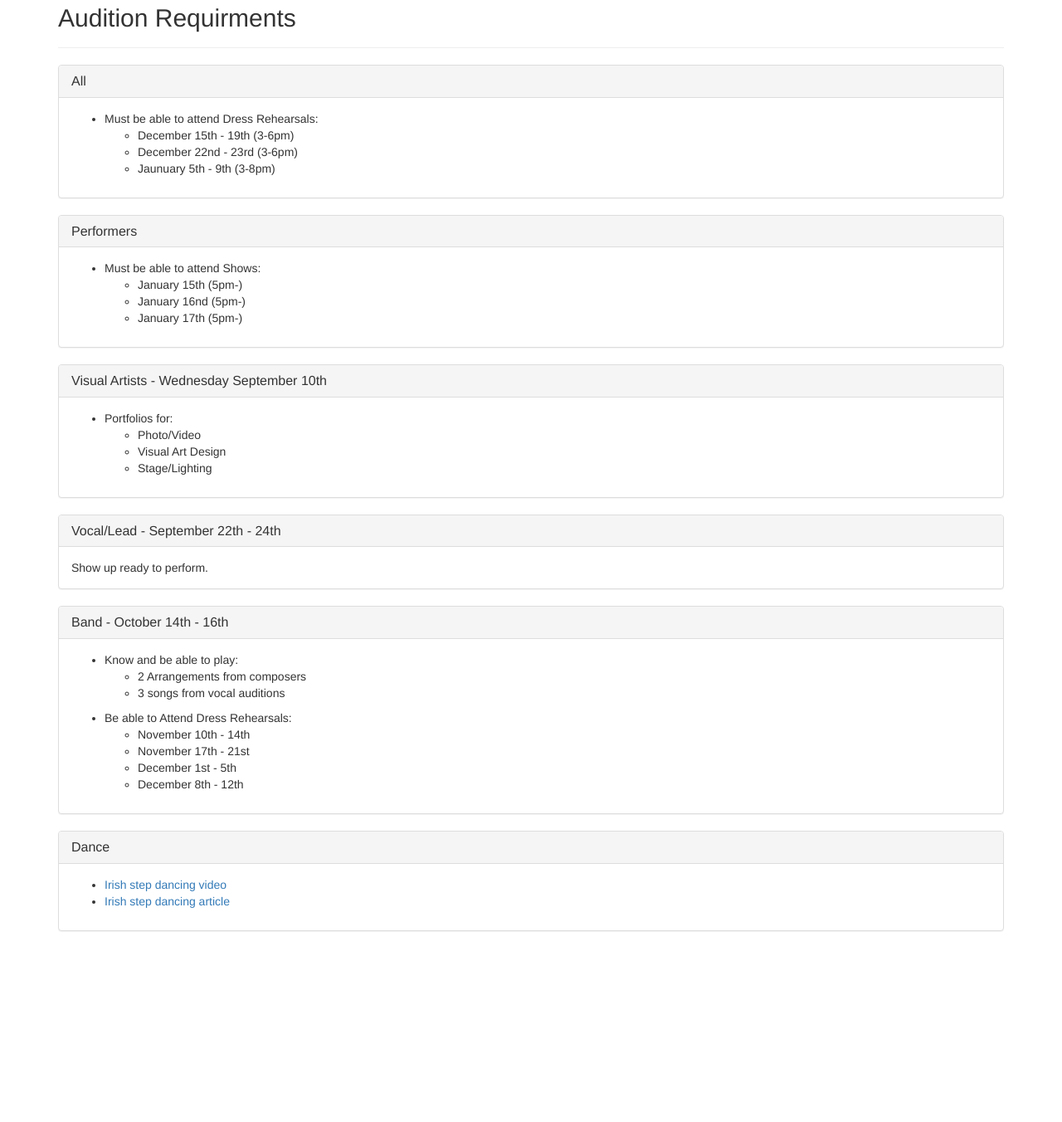
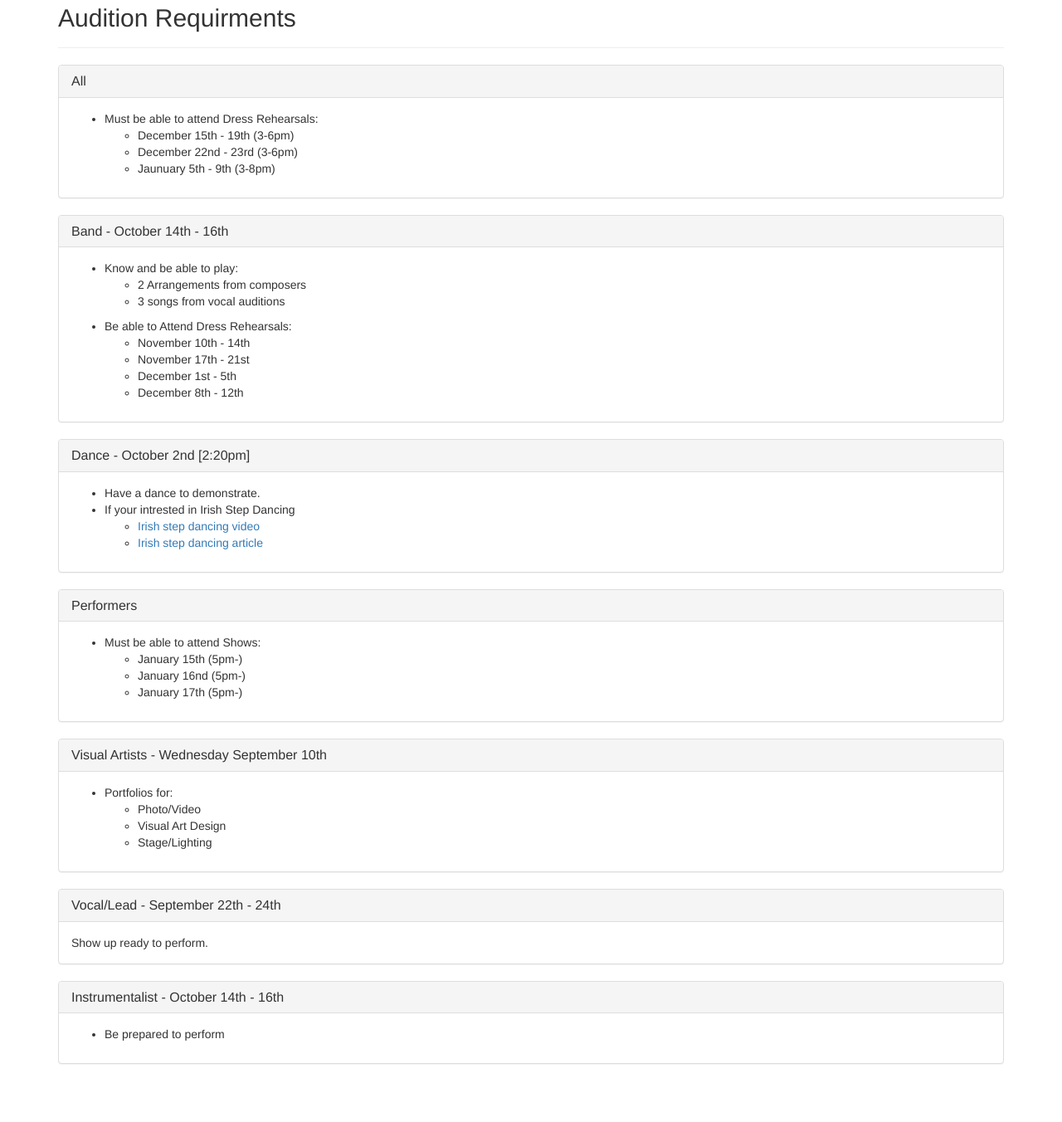
Before and after one commit to acdilosa/showcase, a Flask app: page /auditions in a window 1280 px wide. Shown: the part 51-1403 px from the top of the page at 83% size. Before the commit the page ends 1173 px from the top, so only its background shows below. Run offline with Flask 2, Linux system fonts and the light colour scheme; some libraries are stand-ins or nearby versions.

Commit message:
Added promotional video to the front page. Updated audition info. Made the link on the tickets to the correct ticketriver page.

```diff
--- a/showcase/templates/customers/tickets.html
+++ b/showcase/templates/customers/tickets.html
@@ -10,7 +10,7 @@
       <div class="jumbotron">
         <h1>Buy Tickets Here!</h1>
         <p class="lead">There will be a show on <strong>Thursday Jaunuary 15</strong> and two shows on <strong>Friday Jaunuary 16, and Saturday Jaunuary 17</strong> </p>
-        <p><a class="btn btn-lg btn-success" href="//www.ticketriver.com" role="button">Buy Now</a></p>
+        <p><a class="btn btn-lg btn-success" href="//www.ticketriver.com/event/12413" role="button">Buy Now</a></p>
       </div>
     </div>
 
--- a/showcase/templates/performers/auditions.html
+++ b/showcase/templates/performers/auditions.html
@@ -28,6 +28,47 @@
           </ul>
         </div>
       </div>
+
+      <div class="panel panel-default">
+        <div class="panel-heading">
+          <h3 class="panel-title">Band - October 14th - 16th</h3>
+        </div>
+        <div class="panel-body">
+          <ul>
+            <li>Know and be able to play:</li>
+            <ul>
+              <li>2 Arrangements from composers</li>
+              <li>3 songs from vocal auditions</li>
+            </ul>
+          </ul>
+          <ul>
+            <li>Be able to Attend Dress Rehearsals:</li>
+            <ul>
+              <li>November 10th - 14th</li>
+              <li>November 17th - 21st</li>
+              <li>December 1st - 5th</li>
+              <li>December 8th - 12th</li>
+            </ul>
+          </ul>
+        </div>
+      </div>
+
+      <div class="panel panel-default">
+        <div class="panel-heading">
+          <h3 class="panel-title">Dance - October 2nd [2:20pm]</h3>
+        </div>
+        <div class="panel-body">
+          <ul>
+            <li>Have a dance to demonstrate.</li>
+            <li>If your intrested in Irish Step Dancing</li>
+            <ul>
+              <li><a href="http://www.youtube.com/watch?v=oWDxLxFFpZY" target="_blank">Irish step dancing video</a></li>
+              <li><a href="http://www.learntodance.com/online%20irish%20dancing%20lesson.htm" target="_blank">Irish step dancing article</a></li>
+            </ul>
+          </ul>
+        </div>
+      </div>
+
 
     <div class="panel panel-default">
       <div class="panel-heading">
@@ -70,38 +111,17 @@
       </div>
     </div>
 
+
+
+
+
     <div class="panel panel-default">
       <div class="panel-heading">
-          <h3 class="panel-title">Band - October 14th - 16th</h3>
+          <h3 class="panel-title">Instrumentalist - October 14th - 16th</h3>
         </div>
         <div class="panel-body">
           <ul>
-            <li>Know and be able to play:</li>
-            <ul>
-              <li>2 Arrangements from composers</li>
-              <li>3 songs from vocal auditions</li>
-            </ul>
-          </ul>
-          <ul>
-            <li>Be able to Attend Dress Rehearsals:</li>
-            <ul>
-              <li>November 10th - 14th</li>
-              <li>November 17th - 21st</li>
-              <li>December 1st - 5th</li>
-              <li>December 8th - 12th</li>
-            </ul>
-          </ul>
-        </div>
-      </div>
-
-      <div class="panel panel-default">
-        <div class="panel-heading">
-          <h3 class="panel-title">Dance</h3>
-        </div>
-        <div class="panel-body">
-          <ul>
-            <li><a href="http://www.youtube.com/watch?v=oWDxLxFFpZY" target="_blank">Irish step dancing video</a></li>
-            <li><a href="http://www.learntodance.com/online%20irish%20dancing%20lesson.htm" target="_blank">Irish step dancing article</a></li>
+            <li>Be prepared to perform</li>
           </ul>
         </div>
       </div>
```
Also changed, not shown: showcase/static/css/customer_home.css (+17 -1 lines), showcase/templates/customers/customer_home.html (+8 -1 lines). Lines whose indentation alone changed are shown as unchanged.
